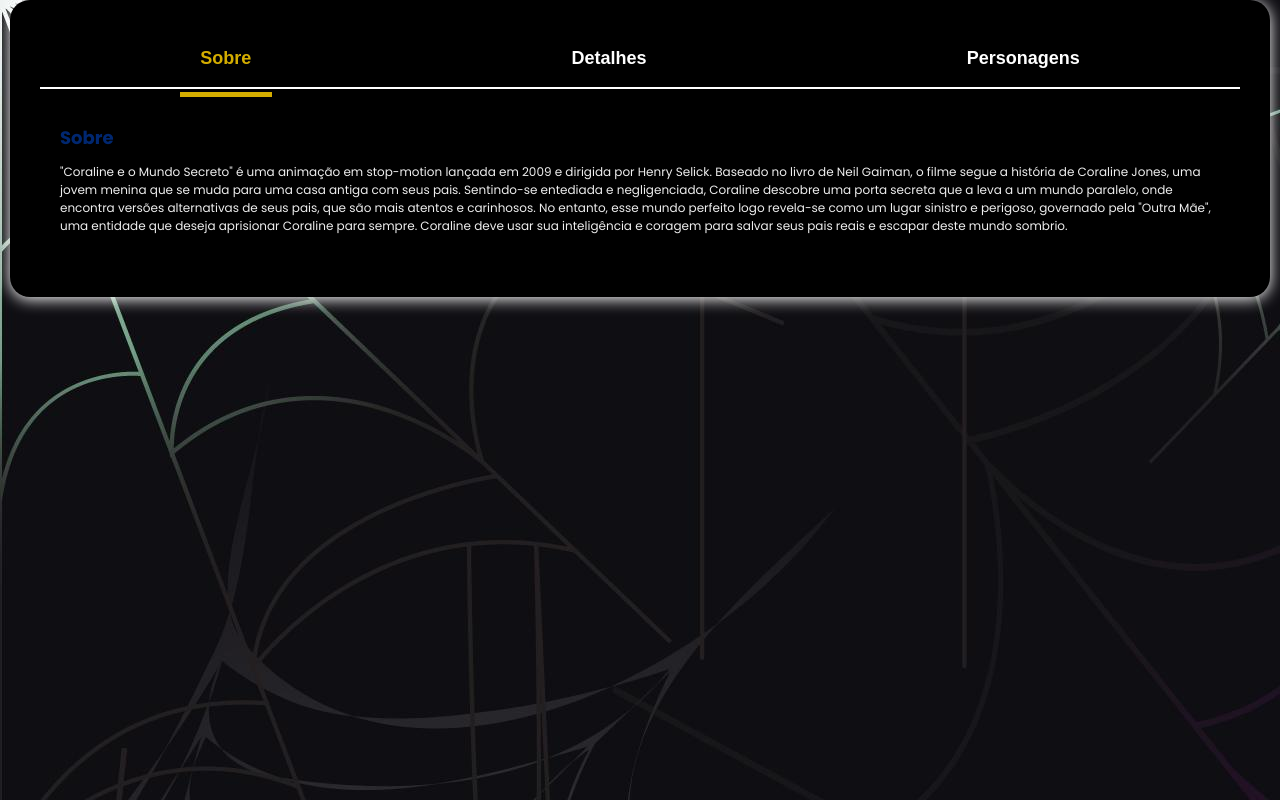
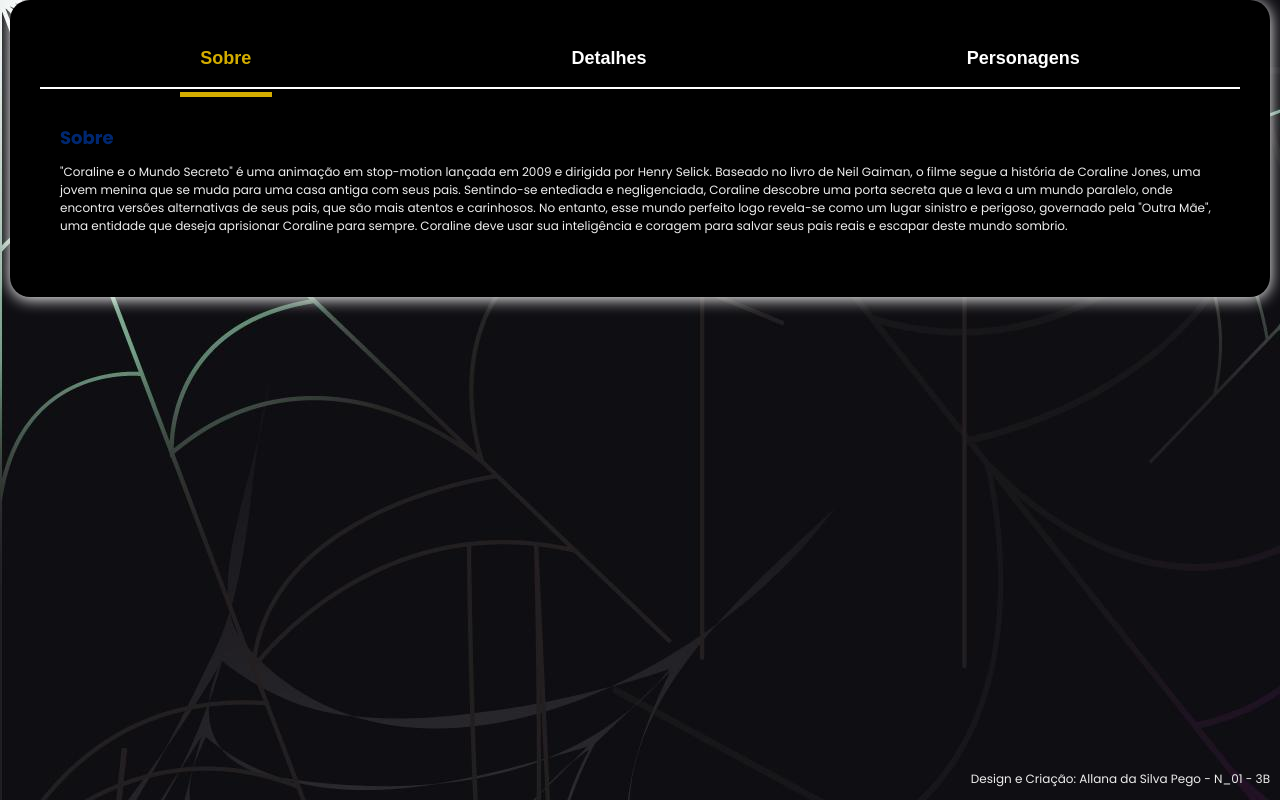
Before and after one commit to allanadasilvapego/Coraline-3B-01, a plain HTML site: page index.html in a window 1280 px wide. Drawn offline with Linux system fonts and the light colour scheme; a script that the page names is missing.

Commit message:
Update index.html

```diff
--- a/index.html
+++ b/index.html
@@ -251,4 +251,7 @@ function showSlider(type){
 }
     </script>
 </body>
+    <footer>
+    <p>Design e Criação: Allana da Silva Pego - N_01 - 3B</p>
+</footer>
 </html>
```
